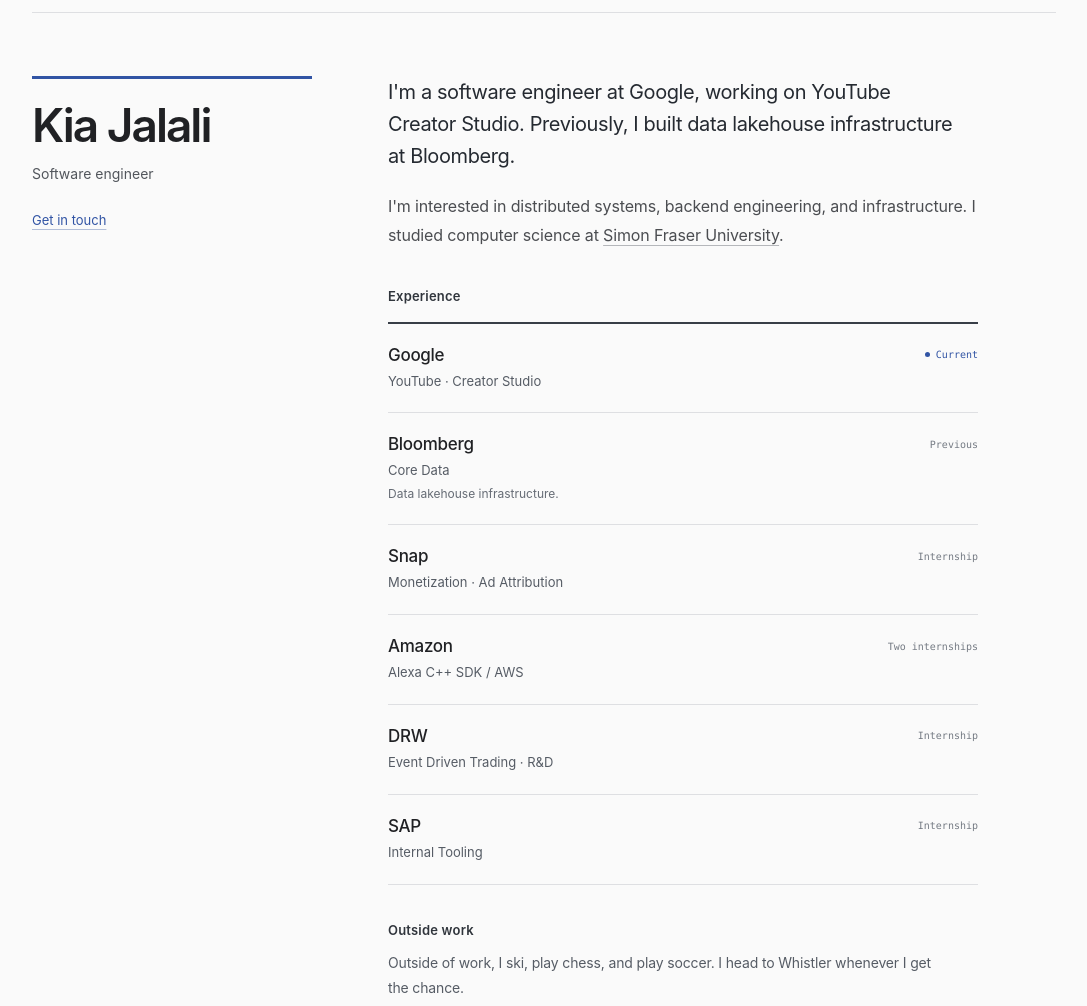
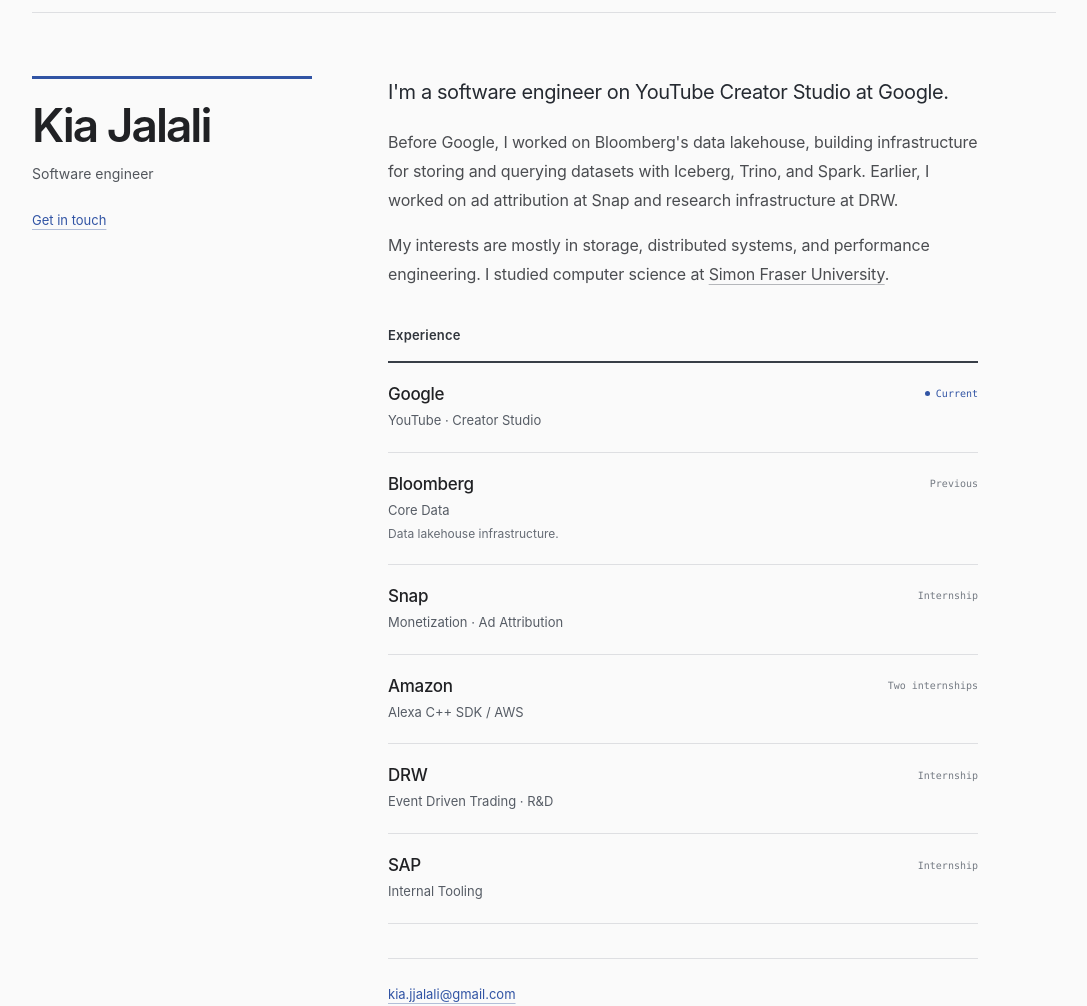
Before and after one commit to KiaJalali/kiajalali.github.io, an Astro site: page / in a window 1280 px wide. Shown: the part 100-1106 px from the top of the page, without its empty margins (96-1183 px from the left). Built offline with nearby package versions, Linux system fonts and the light colour scheme; Astro itself is replaced by a stand-in of ours.

Commit message:
Rewrite introduction around engineering work; remove hobbies section

```diff
--- a/src/layouts/Layout.astro
+++ b/src/layouts/Layout.astro
@@ -1,7 +1,7 @@
 ---
 import Arrow from "../components/Arrow.astro";
 import '../styles/global.css';
-const { title = 'Kia Jalali — Software Engineer at Google', description = 'Software engineer at Google. Previously worked on data lakehouse infrastructure at Bloomberg. Interested in distributed systems, backend engineering, and infrastructure.' } = Astro.props;
+const { title = 'Kia Jalali — Software Engineer at Google', description = 'Software engineer at Google. Previously worked on data lakehouse infrastructure at Bloomberg. Interested in storage, distributed systems, and performance engineering.' } = Astro.props;
 const canonical = new URL(Astro.url.pathname, Astro.site);
 const person = { '@context': 'https://schema.org', '@type': 'Person', name: 'Kia Jalali', url: 'https://kiajalali.com', email: 'kia.jjalali@gmail.com', jobTitle: 'Software Engineer', worksFor: { '@type': 'Organization', name: 'Google' }, alumniOf: { '@type': 'EducationalOrganization', name: 'Simon Fraser University' }, sameAs: ['https://www.linkedin.com/in/kiajalali', 'https://github.com/KiaJalali'] };
 ---
--- a/src/pages/index.astro
+++ b/src/pages/index.astro
@@ -18,8 +18,9 @@
     </div>
     <div class="profile-content">
       <section class="intro" aria-label="About">
-        <p>I'm a software engineer at Google, working on YouTube Creator Studio. Previously, I built data lakehouse infrastructure at Bloomberg.</p>
-        <p>I'm interested in distributed systems, backend engineering, and infrastructure. I studied computer science at <a href="https://www.sfu.ca">Simon Fraser University</a>.</p>
+        <p>I'm a software engineer on YouTube Creator Studio at Google.</p>
+        <p>Before Google, I worked on Bloomberg's data lakehouse, building infrastructure for storing and querying datasets with Iceberg, Trino, and Spark. Earlier, I worked on ad attribution at Snap and research infrastructure at DRW.</p>
+        <p>My interests are mostly in storage, distributed systems, and performance engineering. I studied computer science at <a href="https://www.sfu.ca">Simon Fraser University</a>.</p>
       </section>
       <section class="experience" aria-labelledby="work-title">
         <h2 id="work-title">Experience</h2>
@@ -27,7 +28,6 @@
           {experience.map((item) => <article class="experience-row"><div class="company-line"><a class="company" href={item.url}>{item.company}</a><span class:list={['role', { current: item.role === 'Current' }]}>{item.role === 'Current' && <span class="status" aria-hidden="true" />}{item.role}</span></div>{item.team && <p class="team">{item.team}</p>}{item.note && <p class="work-note">{item.note}</p>}</article>)}
         </div>
       </section>
-      <section class="outside" aria-labelledby="outside-title"><h2 id="outside-title">Outside work</h2><p>Outside of work, I ski, play chess, and play soccer. I head to Whistler whenever I get the chance.</p></section>
       <div class="contact-line"><a href="mailto:kia.jjalali@gmail.com">kia.jjalali@gmail.com</a></div>
     </div>
   </main>
```
